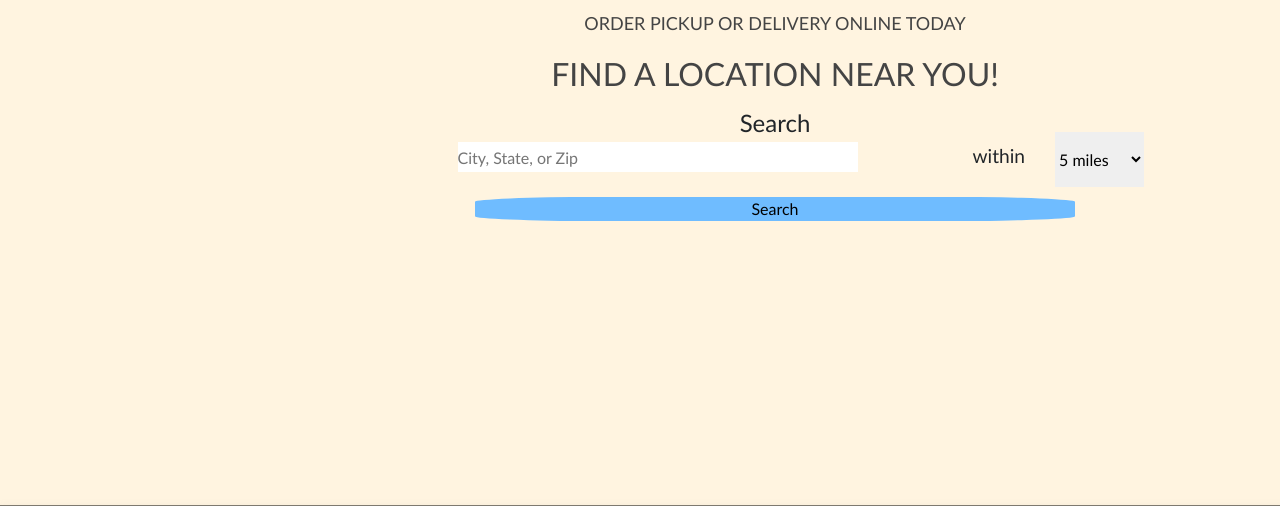
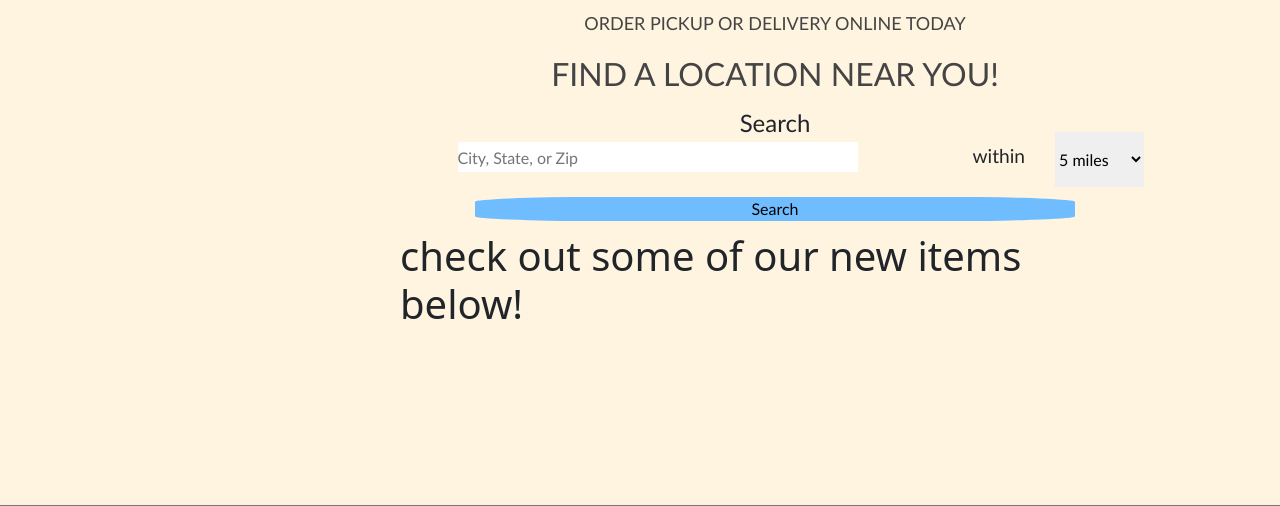
Before and after one commit to zmirzaa/subDelicious, a Flask app: page / in a window 1280 px wide; the page is wider, and only the part inside the window is pictured. Shown: the part 990-1496 px from the top of that part. Run offline with Flask 2, Linux system fonts and the light colour scheme.

Commit message:
minor changes

```diff
--- a/flask_app/templates/dashboard.html
+++ b/flask_app/templates/dashboard.html
@@ -128,6 +128,9 @@
         <div class="search_button_container">
             <input class="search_button" type="submit" value="Search">
         </div>
+    <div>
+        <h1>check out some of our new items below!</h1>
+    </div>
 
 
     </div>
```
